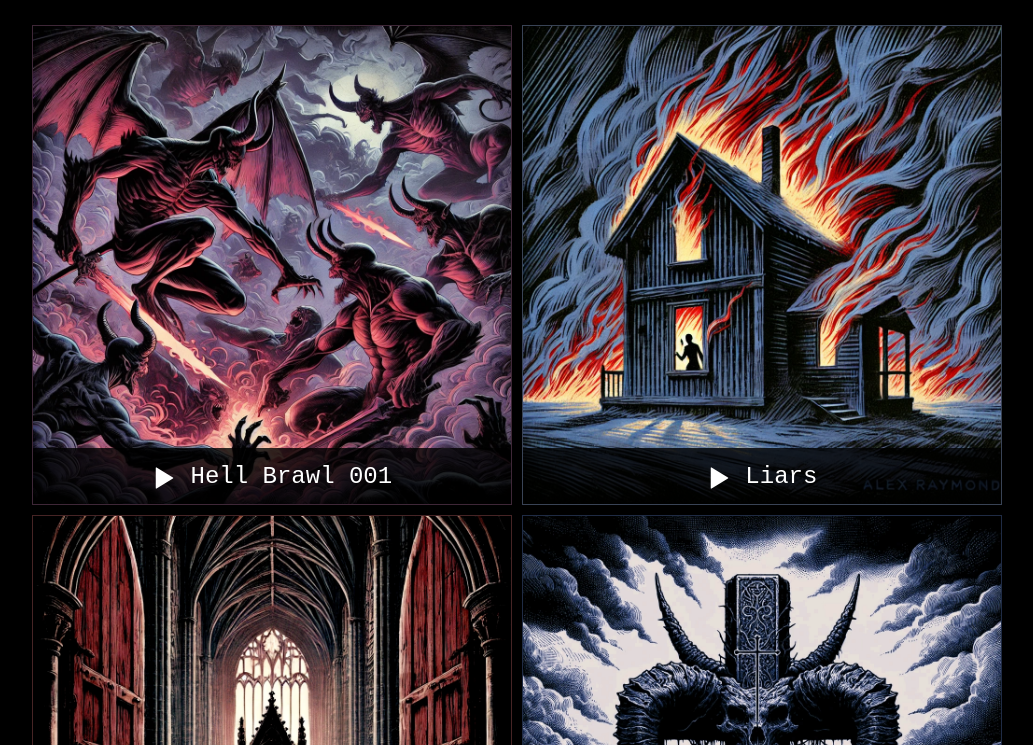
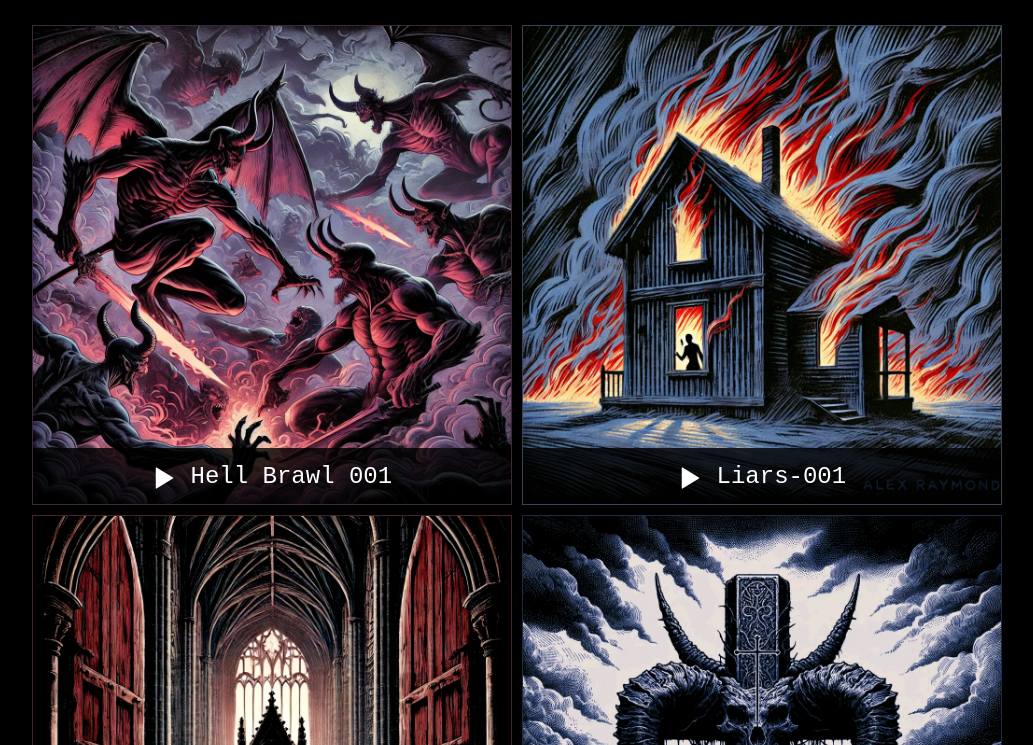
Before and after one commit to smackem/smackem.github.io, a plain HTML site: page blood/index.html in a window 1280 px wide. Shown: the part 55-800 px from the top of the page, without its empty margins (123-1156 px from the left). Drawn offline with nearby package versions, Linux system fonts and the light colour scheme.

Commit message:
blood: new liars mixdown

```diff
--- a/blood/index.html
+++ b/blood/index.html
@@ -133,7 +133,7 @@
             <span onclick="audioPlayPause(this)" class="player">
                 <i class="control glyphicon glyphicon-play featured-control"></i>
                 <audio class="audio-player" src="assets/Liars.m4a" preload="auto"></audio>
-                <a class="featured-song" href="javascript:void(0);">Liars</a>
+                <a class="featured-song" href="javascript:void(0);">Liars-001</a>
             </span>
         </div>
     </div>
```
Also changed, not shown: 1 other file.
